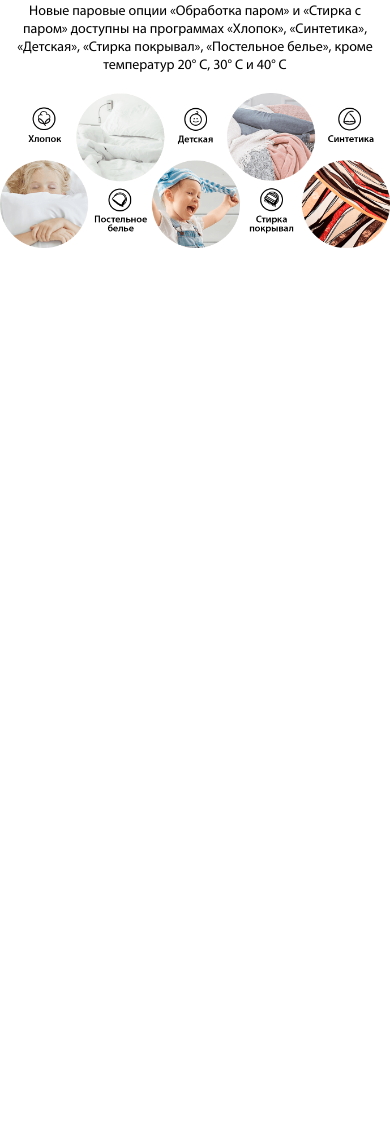
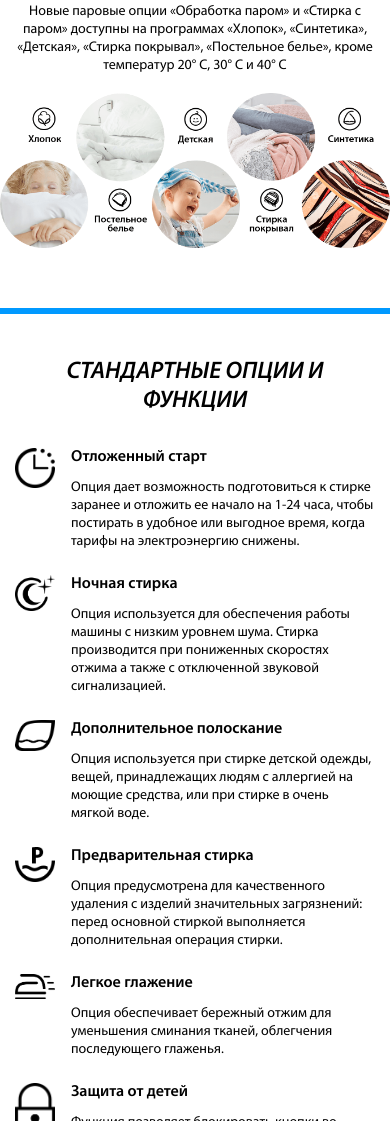
Before and after one commit to Alexandra789/atlant, a website built with webpack: page src/index.html in a window 390 px wide. Shown: the part 1705-2826 px from the top of the page. Before the commit the page ends 2013 px from the top, so only its background shows below. Built offline with nearby package versions, Linux system fonts and the light colour scheme.

Commit message:
add options-and-functions block

```diff
--- a/src/index.html
+++ b/src/index.html
@@ -96,11 +96,10 @@
 				</div>
 			</div>
 		</div>
-	</section>
-	<section class="image">
+		<div class="new__image">
 			<img src="./assets/images/banner-2.jpg" alt="image">
-	</section>
-	<section class="new-options">
+		</div>
+		<div class="new-options">
 			<div class="s-container">
 				<div class="new-options__inner">
 					<div class="new-options__wrapper">
@@ -137,6 +136,87 @@
 			<div class="new-options__img">
 				<img src="./assets/images/new/image.png" alt="image">
 			</div>
+		</div>
+	</section>
+	<section class="standard">
+		<div class="container">
+			<div class="standard__inner">
+				<h2 class="standard__title section-title">Стандартные опции и функции</h2>
+				<div class="options-and-functions">
+					<div class="options-and-functions__column">
+						<div class="block">
+							<div class="block__wrapper-img">
+								<img class="block__img" src="assets/images/options-and-functions/option-1.png" alt="img">
+							</div>
+							<div class="block__info">
+								<h4 class="block__title">Отложенный старт</h4>
+								<p class="text block__text">
+									Опция дает возможность подготовиться к стирке заранее и отложить ее начало на 1-24 часа, чтобы
+									постирать в
+									удобное или выгодное время, когда тарифы на электроэнергию снижены.
+								</p>
+							</div>
+						</div>
+						<div class="block">
+							<div class="block__wrapper-img">
+								<img class="block__img" src="assets/images/options-and-functions/option-2.png" alt="img">
+							</div>
+							<div class="block__info">
+								<h4 class="block__title">Ночная стирка</h4>
+								<p class="text block__text">
+									Опция используется для обеспечения работы машины с низким уровнем шума. Стирка производится при
+									пониженных скоростях отжима а также с отключенной звуковой cигнализацией.
+								</p>
+							</div>
+						</div>
+						<div class="block">
+							<div class="block__wrapper-img">
+								<img class="block__img" src="assets/images/options-and-functions/option-3.png" alt="img"></div>
+							<div class="block__info">
+								<h4 class="block__title">Дополнительное полоскание</h4>
+								<p class="text block__text">
+									Опция используется при стирке детской одежды, вещей, принадлежащих людям с аллергией на моющие
+									средства, или при стирке в очень мягкой воде.
+								</p>
+							</div>
+						</div>
+					</div>
+					<div class="options-and-functions__column">
+						<div class="block">
+							<div class="block__wrapper-img">
+								<img class="block__img" src="assets/images/options-and-functions/option-4.png" alt="img">
+							</div>
+							<div class="block__info">
+								<h4 class="block__title">Предварительная стирка</h4>
+								<p class="text block__text">
+									Опция предусмотрена для качественного удаления с изделий значительных загрязнений: перед основной
+									стиркой выполняется дополнительная операция стирки.
+								</p></div>
+						</div>
+						<div class="block">
+							<div class="block__wrapper-img">
+								<img class="block__img" src="assets/images/options-and-functions/option-5.png" alt="img">
+							</div>
+							<div class="block__info">
+								<h4 class="block__title">Легкое глажение</h4>
+								<p class="text block__text">
+									Опция обеспечивает бережный отжим для уменьшения сминания тканей, облегчения последующего глаженья.
+								</p></div>
+						</div>
+						<div class="block">
+							<div class="block__wrapper-img">
+								<img class="block__img" src="assets/images/options-and-functions/option-6.png" alt="img"></div>
+							<div class="block__info">
+								<h4 class="block__title">Защита от детей</h4>
+								<p class="text block__text">
+									Функция позволяет блокировать кнопки во время работы машины от случайных изменений выбранной
+									программы, прежде всего, детьми.
+								</p></div>
+						</div>
+					</div>
+				</div>
+			</div>
+		</div>
 	</section>
 </main>
 </body>
--- a/src/scss/block/functions.scss
+++ /dev/null
@@ -1,2 +0,0 @@
-.functions {
-}
--- /dev/null
+++ b/src/scss/block/standard.scss
@@ -0,0 +1,153 @@
+.standard {
+	position: relative;
+
+	&::before {
+		content: '';
+		width: 100%;
+		height: 11px;
+		position: absolute;
+		background-color: $blue;
+		top: 0;
+		@media (max-width: 768px) {
+			height: 6px;
+		}
+	}
+
+	&__inner {
+		padding: 77px 115px 80px 60px;
+		@media (max-width: 1475px) {
+			padding-right: 35px;
+			padding-left: 35px;
+		}
+		@media (max-width: 768px) {
+			padding-top: 50px;
+			padding-bottom: 60px;
+		}
+		@media (max-width: 768px) {
+			padding-right: 0;
+			padding-left: 0;
+		}
+	}
+
+	&__title {
+		margin-bottom: 154px;
+		text-align: center;
+		@media (max-width: 1475px) {
+			margin-bottom: 60px;
+		}
+		@media (max-width: 768px) {
+			margin-bottom: 32px;
+		}
+	}
+
+	.options-and-functions {
+		display: flex;
+		align-items: flex-start;
+		justify-content: space-between;
+		@media (max-width: 1475px) {
+			flex-direction: column;
+			justify-content: center;
+			align-items: center;
+		}
+
+		&__column {
+			max-width: 640px;
+			width: 100%;
+			display: flex;
+			flex-direction: column;
+			gap: 45px;
+			@media (max-width: 1475px) {
+				max-width: none;
+			}
+			@media (max-width: 768px) {
+				gap: 24px;
+			}
+
+			&:first-of-type {
+				@media (max-width: 1475px) {
+					margin-bottom: 45px;
+				}
+				@media (max-width: 768px) {
+					margin-bottom: 24px;
+				}
+
+				.block__info {
+					max-width: 515px;
+					@media (max-width: 1475px) {
+						max-width: none;
+					}
+				}
+			}
+
+			&:last-of-type {
+				max-width: 600px;
+				@media (max-width: 1475px) {
+					max-width: none;
+				}
+
+				.block__info {
+					max-width: 460px;
+					@media (max-width: 1475px) {
+						max-width: none;
+					}
+				}
+			}
+		}
+
+		.block {
+			display: flex;
+			align-items: flex-start;
+			justify-content: space-between;
+			min-height: 220px;
+			@media (max-width: 1475px) {
+				min-height: auto;
+			}
+
+			&__wrapper-img {
+				max-width: 120px;
+				max-height: 115px;
+				width: 100%;
+				height: 100%;
+				@media (max-width: 1475px) {
+					margin-right: 24px;
+				}
+				@media (max-width: 768px) {
+					max-width: 55px;
+					margin-right: 16px;
+				}
+				@media (max-width: 576px) {
+					max-width: 40px;
+				}
+			}
+
+			&__img {
+				object-fit: contain;
+				width: auto;
+				height: auto;
+				@media (max-width: 768px) {
+					width: 100%;
+					height: 100%;
+				}
+			}
+
+			&__title {
+				font-size: 35px;
+				font-weight: 600;
+				margin-bottom: 20px;
+				@media (max-width: 1475px) {
+					font-size: 30px;
+				}
+				@media (max-width: 768px) {
+					font-size: 20px;
+					margin-bottom: 12px;
+				}
+				@media (max-width: 576px) {
+					font-size: 16px;
+				}
+			}
+
+			&__text {
+			}
+		}
+	}
+}
--- a/src/scss/style.scss
+++ b/src/scss/style.scss
@@ -7,5 +7,5 @@
 @import './block/top';
 @import './block/new';
 @import './block/new-options';
-@import './block/functions';
+@import './block/standard';
 @import './block/footer';
```
Also changed, not shown: src/assets/images/options-and-functions/option-1.png (renamed from src/assets/images/options/option-1.png), src/assets/images/options-and-functions/option-2.png (renamed from src/assets/images/options/option-2.png), src/assets/images/options-and-functions/option-3.png (renamed from src/assets/images/options/option-3.png), src/assets/images/options-and-functions/option-4.png (renamed from src/assets/images/options/option-4.png), src/assets/images/options-and-functions/option-5.png (renamed from src/assets/images/options/option-5.png), src/assets/images/options-and-functions/option-6.png (renamed from src/assets/images/options/option-6.png). Lines whose indentation alone changed are shown as unchanged.
